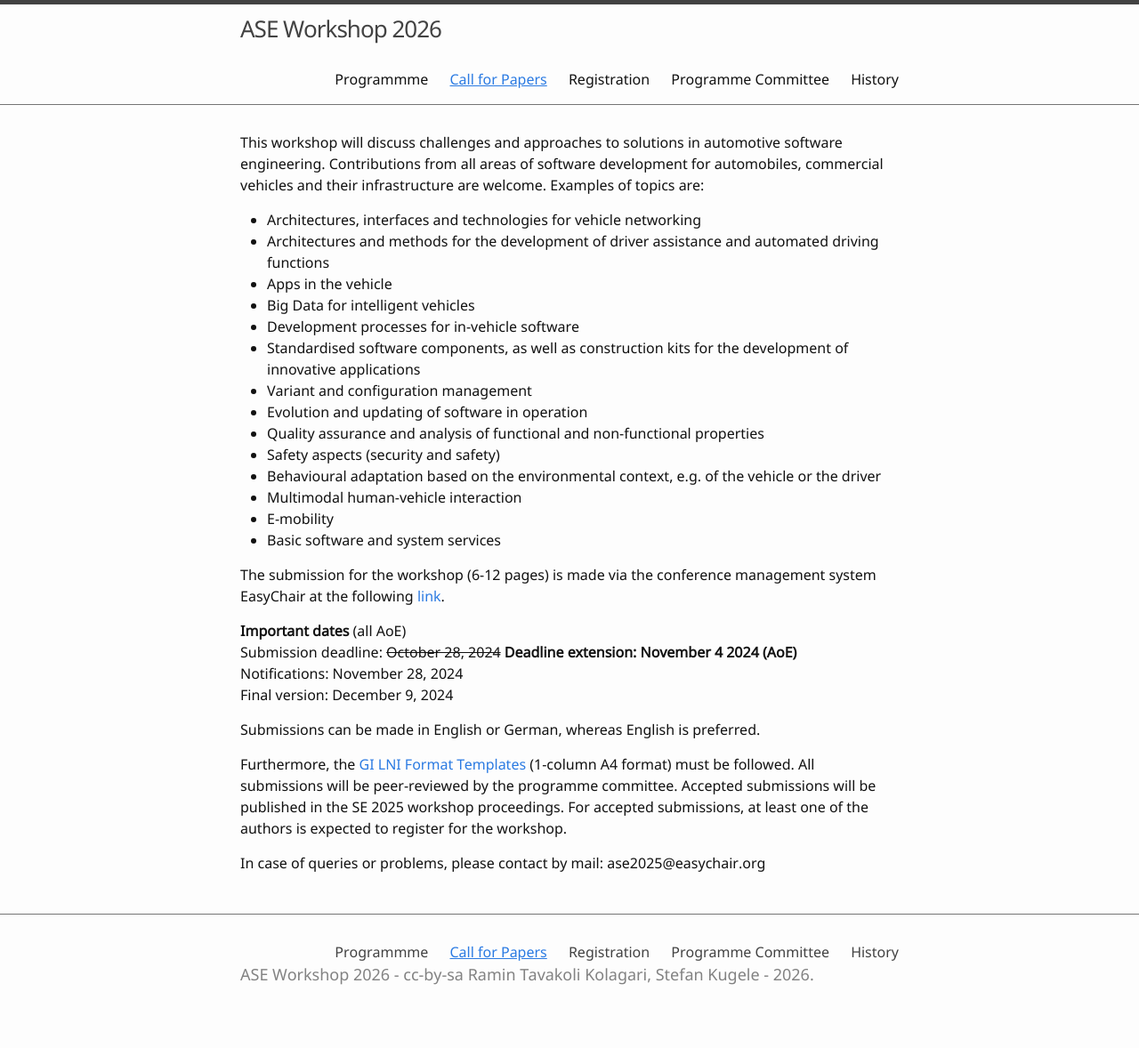
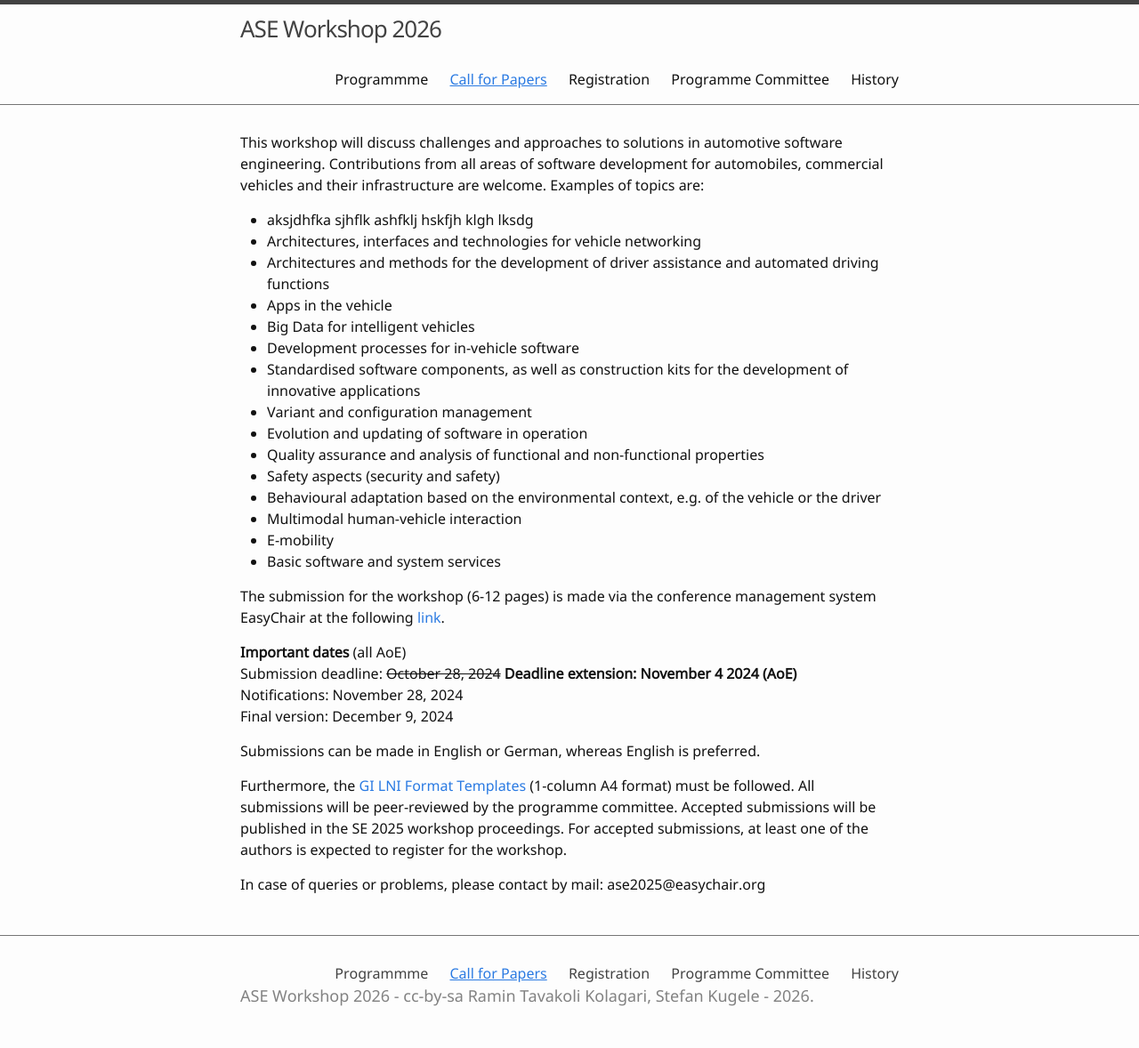
Before and after one commit to ASE-Workshop/2026, a Jekyll site: the page built from 1-call-for-papers.md, in a window 1280 px wide. Shown: the whole page at 89% size. Built offline with Jekyll 4.4.1, drawn with Linux system fonts in a browser that asks for light colours; before the commit the page ends 1154 px from its top, so only the background shows below that.

Commit message:
Update 1-call-for-papers.md

```diff
--- a/1-call-for-papers.md
+++ b/1-call-for-papers.md
@@ -5,6 +5,7 @@ nav: true
 
 This workshop will discuss challenges and approaches to solutions in automotive software engineering. Contributions from all areas of software development for automobiles, commercial vehicles and their infrastructure are welcome. Examples of topics are:
 
+- aksjdhfka sjhflk ashfklj hskfjh klgh lksdg
 - Architectures, interfaces and technologies for vehicle networking
 - Architectures and methods for the development of driver assistance and automated driving functions
 - Apps in the vehicle
```
